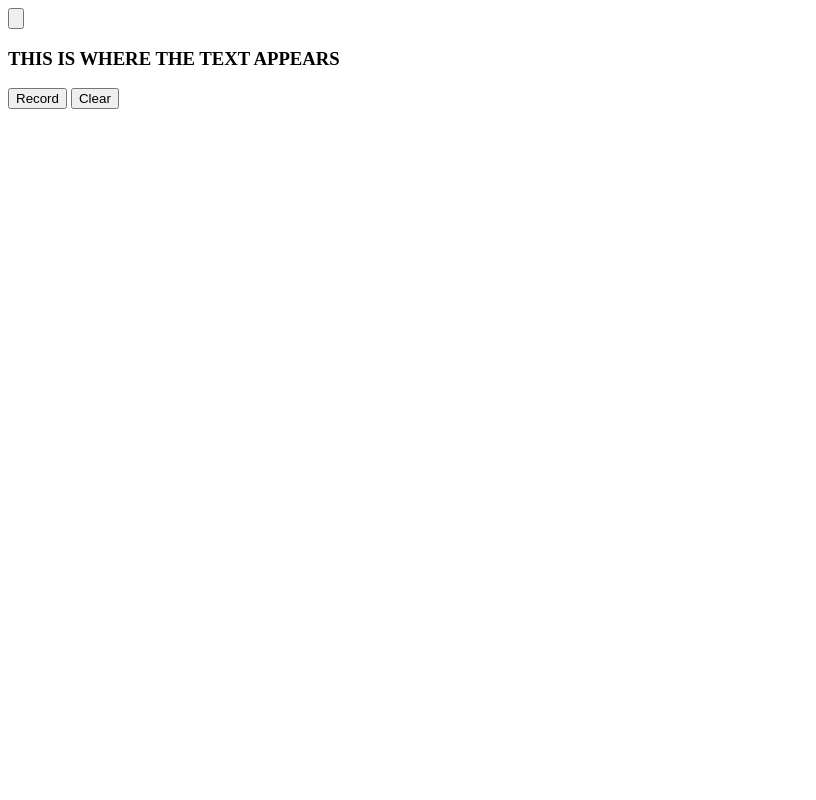
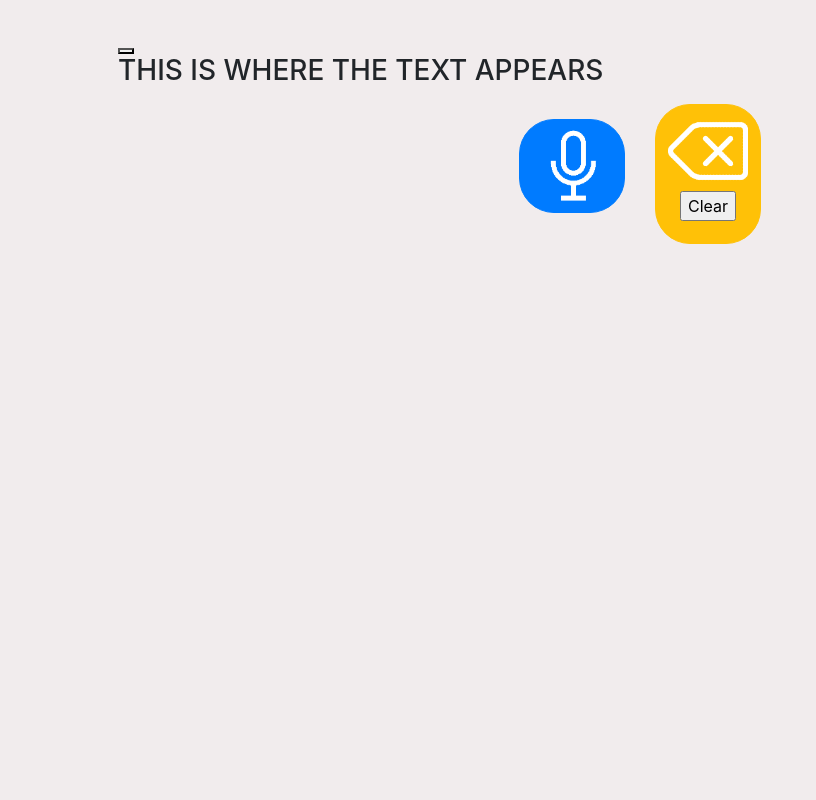
Before and after one commit to maxgillham/Help-Me-Read-Pls, a Flask app: page / in a window 1280 px wide. Shown: the whole page, without its empty margins (0-816 px from the left). Run offline with Flask 2, Linux system fonts and the light colour scheme; some libraries are stand-ins or nearby versions.

Commit message:
Recording button feature in index.html

```diff
--- a/server/static/css/main.css
+++ b/server/static/css/main.css
@@ -0,0 +1,36 @@
+.background-color-main {
+    background-color: #F1ECED;
+    height: 100vh !important;
+}
+
+.content-area {
+    height: 100vh;
+}
+
+.button-wrapper {
+    display: flex;
+    justify-content: center;
+    align-items: center;
+}
+
+.record-button-wrapper {
+    margin-right: 30px;
+}
+
+.record-button {
+    border-radius: 35px;
+}
+
+.record-button>img {
+    width: 80px;
+    height: 80px;
+}
+
+.clear-button {
+    border-radius: 35px;
+}
+
+.clear-button>img {
+    width: 80px;
+    height: 80px;
+}
--- a/server/templates/index.html
+++ b/server/templates/index.html
@@ -1,27 +1,51 @@
-<!DOCTYPE html>
-<html>
 <head>
     <meta charset="utf-8">
     <meta name="viewport" content="width=device-width, initial-scale=1, shrink-to-fit=no">
+    <link rel="stylesheet" href="https://stackpath.bootstrapcdn.com/bootstrap/4.3.1/css/bootstrap.min.css" integrity="sha384-ggOyR0iXCbMQv3Xipma34MD+dH/1fQ784/j6cY/iJTQUOhcWr7x9JvoRxT2MZw1T" crossorigin="anonymous">
+    <link href="https://fonts.googleapis.com/css?family=Open+Sans&display=swap" rel="stylesheet">
+    <link href="../static/css/main.css" rel="stylesheet">
     <script type='text/javascript' src='https://code.jquery.com/jquery-3.3.1.min.js'></script>
     <script type='text/javascript' src='https://cdnjs.cloudflare.com/ajax/libs/jqueryui/1.12.1/jquery-ui.min.js'></script>
     <script type='text/javascript' src='http://contentstorage.onenote.office.net/onenoteltir/immersivereadersdk/immersive-reader-sdk.0.0.1.js'></script>
+    <script src="https://code.jquery.com/jquery-3.3.1.slim.min.js" integrity="sha384-q8i/X+965DzO0rT7abK41JStQIAqVgRVzpbzo5smXKp4YfRvH+8abtTE1Pi6jizo" crossorigin="anonymous"></script>
+    <script src="https://cdnjs.cloudflare.com/ajax/libs/popper.js/1.14.7/umd/popper.min.js" integrity="sha384-UO2eT0CpHqdSJQ6hJty5KVphtPhzWj9WO1clHTMGa3JDZwrnQq4sF86dIHNDz0W1" crossorigin="anonymous"></script>
+    <script src="https://stackpath.bootstrapcdn.com/bootstrap/4.3.1/js/bootstrap.min.js" integrity="sha384-JjSmVgyd0p3pXB1rRibZUAYoIIy6OrQ6VrjIEaFf/nJGzIxFDsf4x0xIM+B07jRM" crossorigin="anonymous"></script>
     <script src="/static/js/helpers.js"></script>
 </head>
-<body class="body">
-<main id='ContentArea' class="container p-5">
+
+<body class="body background-color-main">
+
+
+    <main id='ContentArea' class="container p-5 content-area">
+
         <section class='section' id='Sample1'>
-    <button class='ir-button ir-button-small' role='button' title='Immersive Reader' aria-label='Immersive Reader' onclick='handleLaunchImmersiveReader(1)'>
-        <img class='ir-button-icon' src='/static/images/icon.svg' />
+            <!-- Button for going into immersive reader -->
+            <button class='ir-button ir-button-small' role='button' title='Immersive Reader' aria-label='Immersive Reader' onclick='handleLaunchImmersiveReader(1)'></button>
+
+            <!-- Display area -->
+            <h3 id='title1'>THIS IS WHERE THE TEXT APPEARS</h3>
+            <p id="text1">{{ text }}</p>
+
+            <!-- Button for recording -->
+            <div class="button-wrapper">
+                <div class="record-button-wrapper">
+
+                    <form method="post" action="/">
+                        <button type="submit" class="btn btn-primary record-button">
+                            <img src="../static/images/microphone-icon-white.png">
+                            <!-- <input type="submit" value="Record" name="Record" /> -->
                         </button>
-    <h3 id='title1'>THIS IS WHERE THE TEXT APPEARS</h3>
+                    </form>
+                </div>
+                <div class="clear-button-wrapper">
+                    <button type="button" class="btn btn-warning clear-button">
+                        <img src="../static/images/clear-icon-white.png">
                         <form method="post" action="/">
-                <input type="submit" value="Record" name="Record"/>
-                <input type="submit" value="Clear" name="Clear"/>
+                            <input type="submit" value="Clear" name="Clear" />
                         </form>
-    <p id='text1'>
-    {{ text }}
-    </p>
+                    </button>
+                </div>
+            </div>
         </section>
     </main>
 
@@ -35,11 +59,9 @@
                     lang: 'en'
                 }]
             };
-
             const token = await getImmersiveReaderTokenAsync();
             ImmersiveReader.launchAsync(token, data);
         }
-
         const loc = window.location.href;
         $('.navlink').removeClass('active');
         if (/index/.test(loc)) {
@@ -47,4 +69,5 @@
         }
     </script>
 </body>
+
 </html>
```
Also changed, not shown: server/static/images/bookmark-icon.png (renamed from Assets/bookmark-icon.png), server/static/images/clear-icon-white.png (added), server/static/images/clear-icon.png (added). Lines whose indentation alone changed are shown as unchanged.
